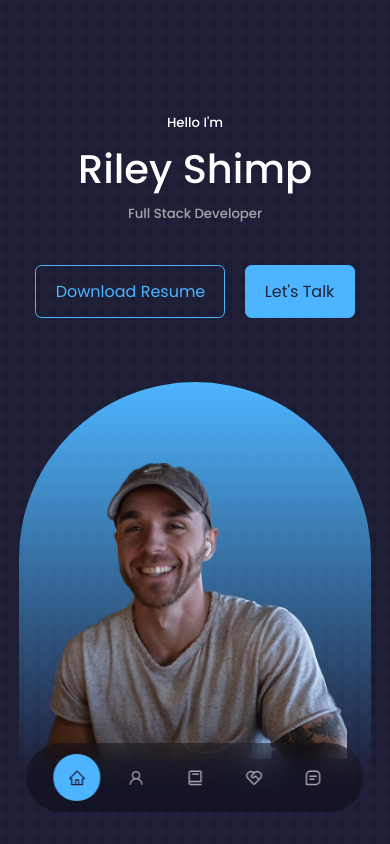
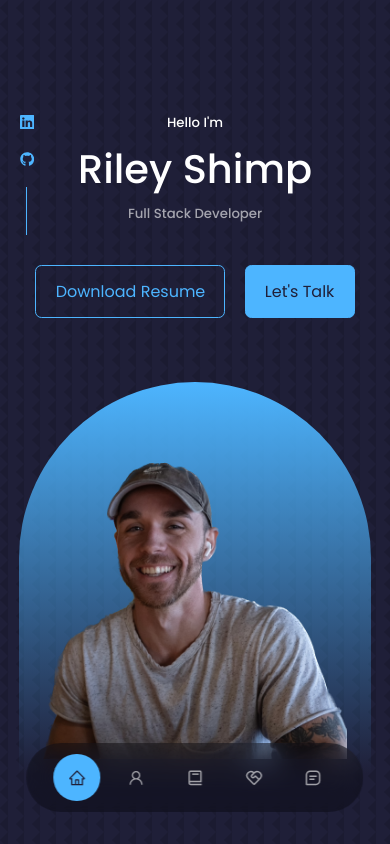
Before and after one commit to RileyShimp/portfolio-website, a React (Create React App) app: page / in a window 390 px wide. Shown: the top 844 px of the page. Built offline with nearby package versions, Linux system fonts and the light colour scheme.

Commit message:
Add social logos for mobile

```diff
--- a/src/components/header/header.css
+++ b/src/components/header/header.css
@@ -67,7 +67,11 @@ header {
     height: 100vh;
   }
 
-  .header_socials,
+  .header_socials{
+    left: 0;
+    top: 0;
+    font-size: .9rem;
+  }
   .scroll_down {
     display: none;
   }
```
